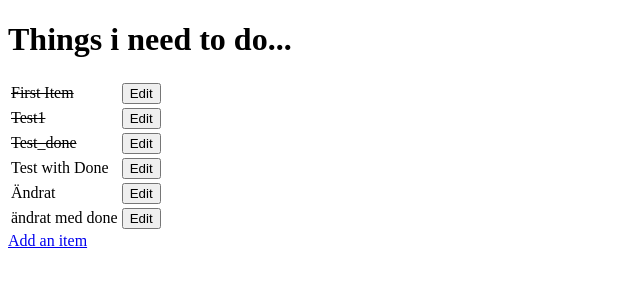
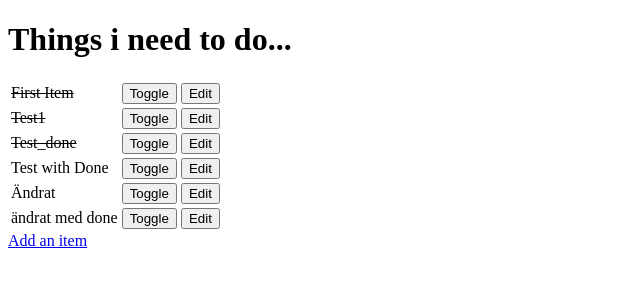
Before and after one commit to Rawa08/My-First-Django-app, a Django app: page / in a window 1280 px wide. Shown: the top 300 px of the page, without its empty margins (0-640 px from the left). Run offline with Django 3.2, Linux system fonts and the light colour scheme; data comes from the database, SQL or seed files in the repository; both versions use the stored data as it was after the commit.

Commit message:
creating toggle function for Item-Done

```diff
--- a/django_todo/urls.py
+++ b/django_todo/urls.py
@@ -15,10 +15,11 @@ Including another URLconf
 """
 from django.conf.urls import url
 from django.contrib import admin
-from todo.views import get_todo_list, create_an_item, edit_an_item
+from todo.views import get_todo_list, create_an_item, edit_an_item, toggle_status
 urlpatterns = [
     url(r'^admin/', admin.site.urls),
     url(r'^$', get_todo_list),
     url(r'^add', create_an_item),
-    url(r'^edit/(?P<id>\d+)$', edit_an_item)
+    url(r'^edit/(?P<id>\d+)$', edit_an_item),
+    url(r'^toggle/(?P<id>\d+)$', toggle_status)
 ]
--- a/todo/templates/todo_list.html
+++ b/todo/templates/todo_list.html
@@ -14,6 +14,12 @@
 <td>{{item.name}}</td>
 {%endif%}
 <td>
+<form method="POST" action="toggle/{{ item.id }}">{% csrf_token %}
+<input type="submit" value="Toggle"> </form>
+</td>
+
+<!--Edit Button-->
+<td>
 <form method="GET" action="edit/{{ item.id }}"><input type="submit" value="Edit"> </form>
 
 </td>
--- a/todo/views.py
+++ b/todo/views.py
@@ -31,3 +31,10 @@ def edit_an_item(request, id):
     else:
         form = ItemForm(instance=item)
     return render(request, 'item_form.html', {'form': form})
+
+
+def toggle_status(request, id):
+    item = get_object_or_404(Item, pk=id)
+    item.done = not item.done
+    item.save()
+    return redirect(get_todo_list)
```
Also changed, not shown: db.sqlite3.
